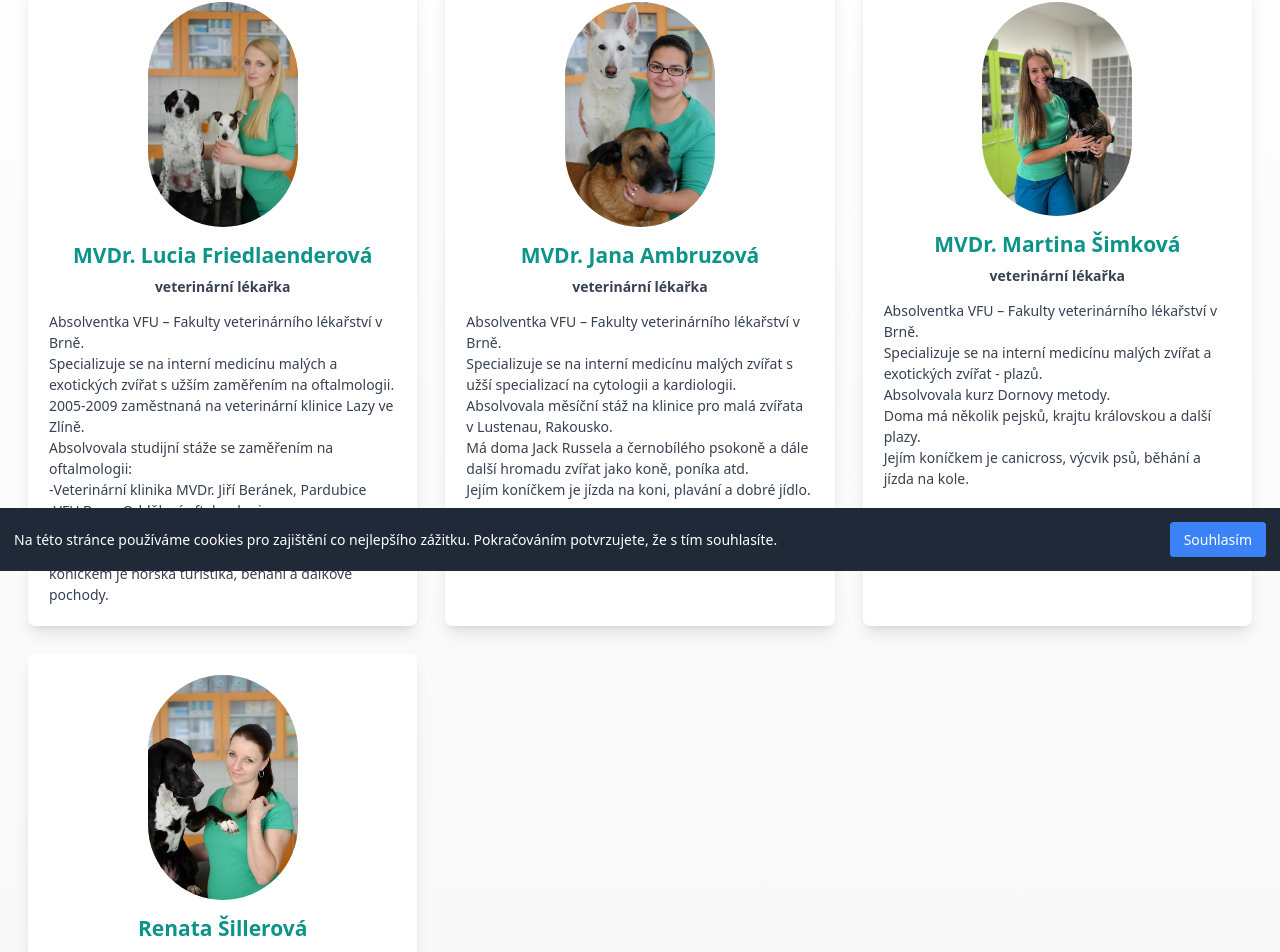
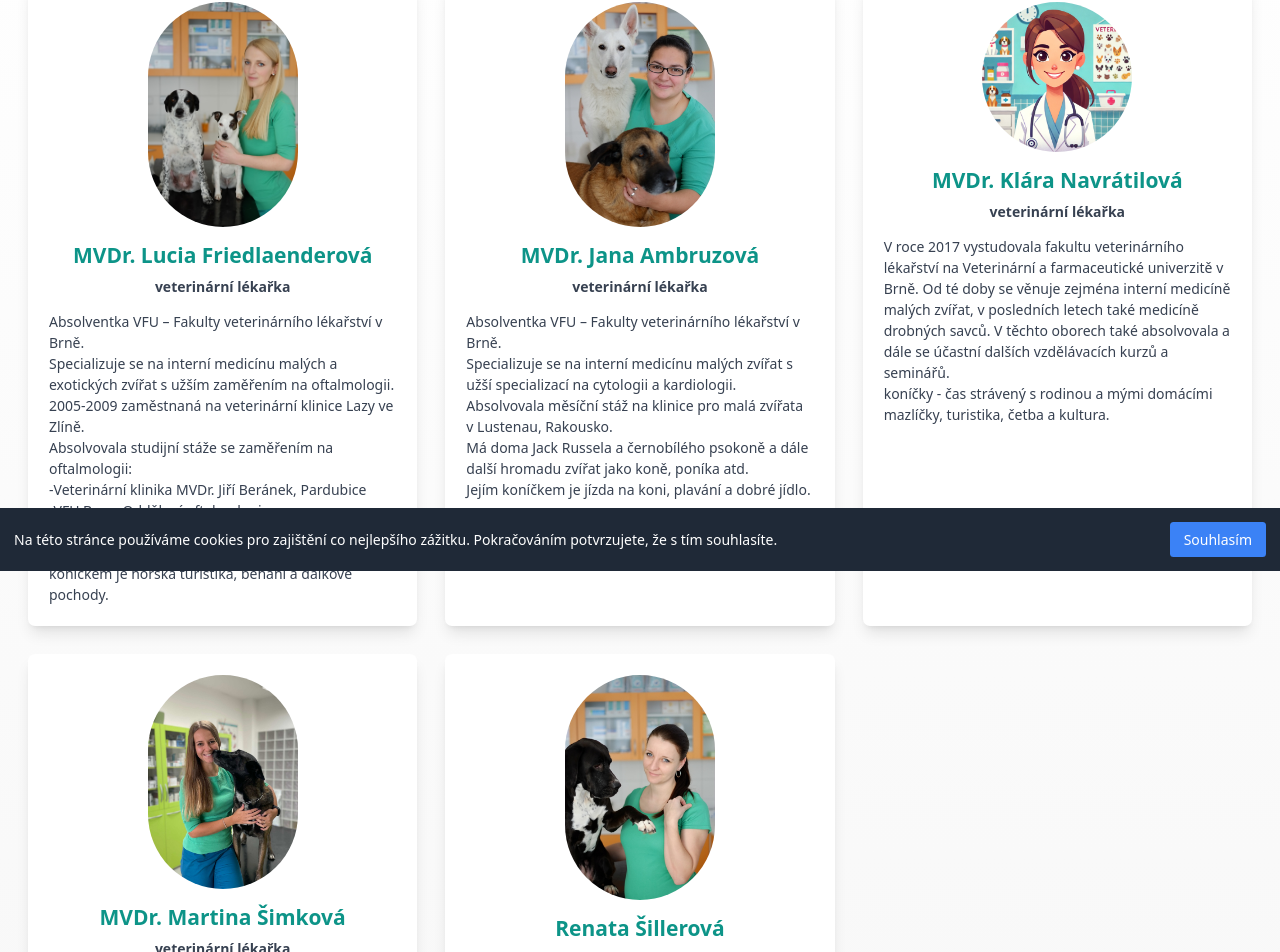
Before and after one commit to ajtyrunner/veterinarni-ordinace, a Next.js app: page /team in a window 1280 px wide. Shown: the part 229-1181 px from the top of the page. Built offline with nearby package versions, Linux system fonts and the light colour scheme.

Commit message:
add new vet member2

```diff
--- a/src/app/team/page.tsx
+++ b/src/app/team/page.tsx
@@ -36,6 +36,13 @@ export default function Team() {
               imageUrl="/images/MVDr_Jana_Starostikova.jpg" // Přidána URL fotky
             />
             <TeamMember
+              name="MVDr. Klára Navrátilová"
+              role="veterinární lékařka"
+              description={`V roce 2017 vystudovala fakultu veterinárního lékařství na Veterinární a farmaceutické univerzitě v Brně. Od té doby se věnuje zejména interní medicíně malých zvířat, v posledních letech také medicíně drobných savců. V těchto oborech také absolvovala a dále se účastní dalších vzdělávacích kurzů a seminářů.
+koníčky - čas strávený s rodinou a mými domácími mazlíčky, turistika, četba a kultura.`}
+              imageUrl="/images/MVDr_Klara_Navratilova.jpg" // Přidána URL fotky
+            />
+            <TeamMember
               name="MVDr. Martina Šimková"
               role="veterinární lékařka"
               description={`Absolventka VFU – Fakulty veterinárního lékařství v Brně.
```
Also changed, not shown: public/images/MVDr_Klara_Navratilova.jpg (added).
